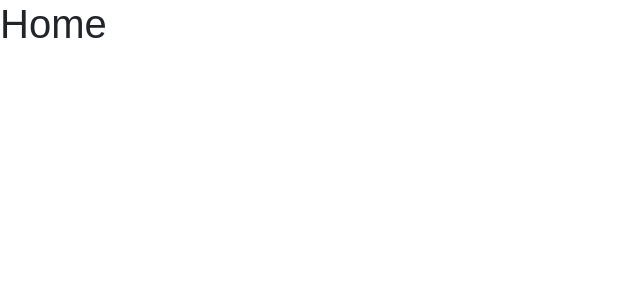
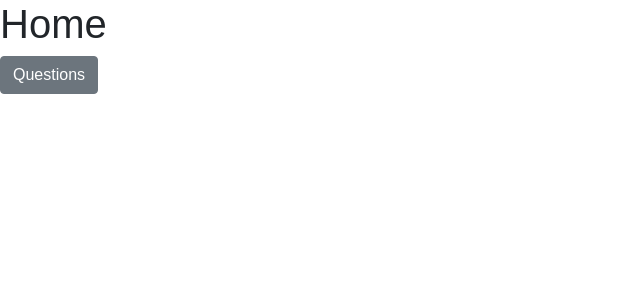
Before and after one commit to ali123321123/vue-trivia-game, a Vue app: page /#/ in a window 1280 px wide. Shown: the top 300 px of the page, without its empty margins (0-640 px from the left). Built offline with nearby package versions, Linux system fonts and the light colour scheme.

Commit message:
feat: add button to go to questions

```diff
--- a/src/views/Home.vue
+++ b/src/views/Home.vue
@@ -1,6 +1,7 @@
 <template>
   <div>
     <h1>Home</h1>
+    <b-button href="#/questions">Questions</b-button>
   </div>
 </template>
 
```
